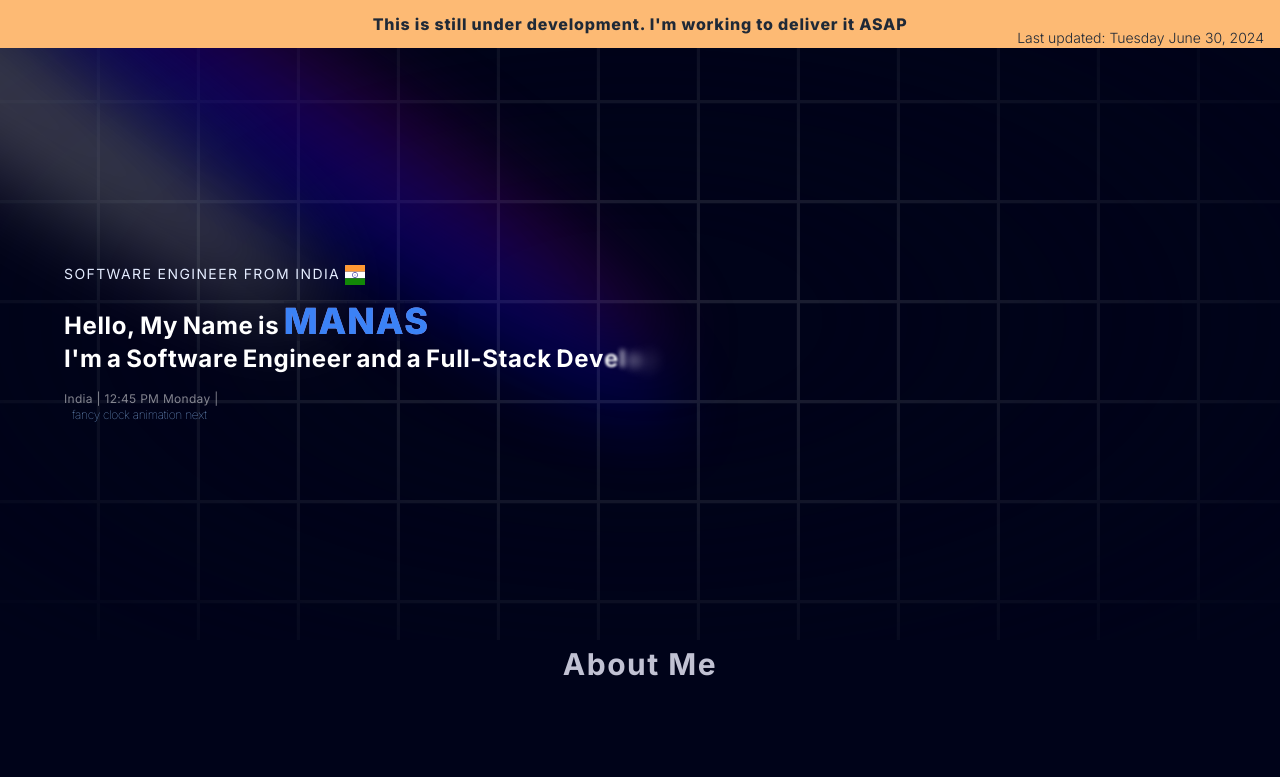
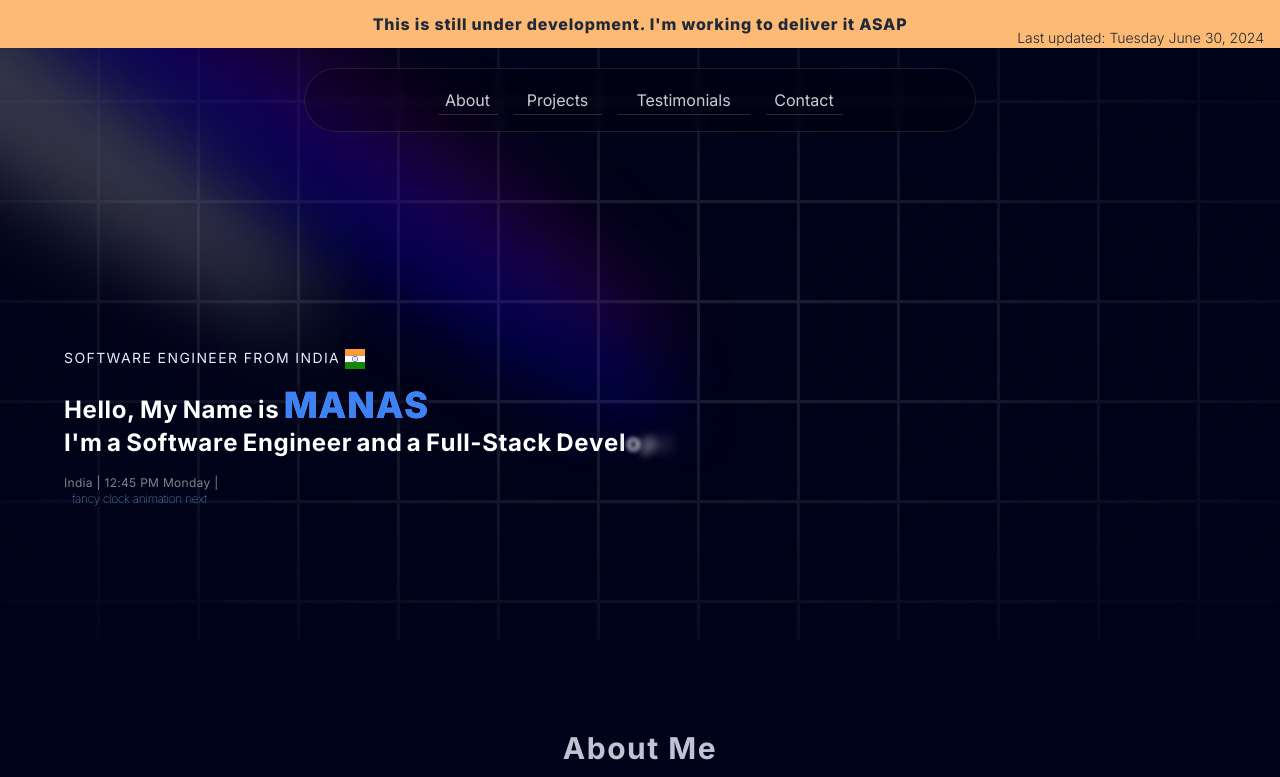
Before and after one commit to ManasSin/Portfolio, a Next.js app: page / in a window 1280 px wide. Shown: the top 777 px of the page. Built offline with nearby package versions, Linux system fonts and the light colour scheme.

Commit message:
:art: FEAT: Add NavbarSlef component and update page layout
This commit adds the NavbarSlef component to the UI components folder and updates the page layout in the Home component.

```diff
--- a/src/app/page.tsx
+++ b/src/app/page.tsx
@@ -1,12 +1,16 @@
 import Banner from "@/components/Banner";
 import Grid from "@/components/Grid";
 import Hero from "@/components/Hero";
+import { Navbar } from "@/components/ui/Navbar";
+import NavbarSlef from "@/components/ui/NavbarSlef";
 import Image from "next/image";
 
 export default function Home() {
   return (
     <>
       <Banner />
+      {/* <Navbar className="" /> */}
+      <NavbarSlef />
       <main className="flex flex-col items-center justify-start overflow-hidden mx-auto sm:px-10 px-5  dark:bg-black-100">
         <div className="max-w-6xl w-full">
           <Hero />
--- /dev/null
+++ b/src/components/ui/Navbar.tsx
@@ -0,0 +1,61 @@
+"use client";
+import React, { useState } from "react";
+import { motion } from "framer-motion";
+import { HoveredLink, Menu, MenuItem, ProductItem } from "../ui/navbar-menu";
+import { cn } from "@/lib/utils";
+
+export function Navbar({ className }: { className?: string }) {
+  const [active, setActive] = useState<string | null>(null);
+  return (
+    <motion.div
+      className={cn("fixed top-10 inset-x-0 max-w-xl mx-auto z-50", className)}
+    >
+      <Menu setActive={setActive}>
+        <MenuItem setActive={setActive} active={active} item="Services">
+          <div className="flex flex-col space-y-4 text-sm">
+            <HoveredLink href="/web-dev">Web Development</HoveredLink>
+            <HoveredLink href="/interface-design">Interface Design</HoveredLink>
+            <HoveredLink href="/seo">Search Engine Optimization</HoveredLink>
+            <HoveredLink href="/branding">Branding</HoveredLink>
+          </div>
+        </MenuItem>
+        <MenuItem setActive={setActive} active={active} item="Products">
+          <div className="  text-sm grid grid-cols-2 gap-10 p-4">
+            <ProductItem
+              title="Algochurn"
+              href="https://algochurn.com"
+              src="https://assets.aceternity.com/demos/algochurn.webp"
+              description="Prepare for tech interviews like never before."
+            />
+            <ProductItem
+              title="Tailwind Master Kit"
+              href="https://tailwindmasterkit.com"
+              src="https://assets.aceternity.com/demos/tailwindmasterkit.webp"
+              description="Production ready Tailwind css components for your next project"
+            />
+            <ProductItem
+              title="Moonbeam"
+              href="https://gomoonbeam.com"
+              src="https://assets.aceternity.com/demos/Screenshot+2024-02-21+at+11.51.31%E2%80%AFPM.png"
+              description="Never write from scratch again. Go from idea to blog in minutes."
+            />
+            <ProductItem
+              title="Rogue"
+              href="https://userogue.com"
+              src="https://assets.aceternity.com/demos/Screenshot+2024-02-21+at+11.47.07%E2%80%AFPM.png"
+              description="Respond to government RFPs, RFIs and RFQs 10x faster using AI"
+            />
+          </div>
+        </MenuItem>
+        <MenuItem setActive={setActive} active={active} item="Pricing">
+          <div className="flex flex-col space-y-4 text-sm">
+            <HoveredLink href="/hobby">Hobby</HoveredLink>
+            <HoveredLink href="/individual">Individual</HoveredLink>
+            <HoveredLink href="/team">Team</HoveredLink>
+            <HoveredLink href="/enterprise">Enterprise</HoveredLink>
+          </div>
+        </MenuItem>
+      </Menu>
+    </motion.div>
+  );
+}
--- /dev/null
+++ b/src/components/ui/NavbarSlef.tsx
@@ -0,0 +1,107 @@
+"use client";
+
+import { navItems } from "@/data";
+import {
+  motion,
+  MotionValue,
+  useMotionValue,
+  useSpring,
+  useTransform,
+} from "framer-motion";
+import { useRef } from "react";
+
+type Props = {};
+
+function NavbarSlef({}: Props) {
+  return (
+    <nav className="w-[90vw] sm:max-w-2xl  md:w-full mx-auto dark:bg-black/20 backdrop-blur-sm overflow-visible border border-black/[0.2] dark:border-white/[0.1] z-40  min-h-[4rem] h-full rounded-full sticky top-10 mt-5 flex items-center justify-center">
+      <NavMenu />
+    </nav>
+  );
+}
+
+function NavMenu() {
+  let mouseX = useMotionValue(Infinity);
+
+  return (
+    <div
+      onMouseEnter={(e) => {
+        // console.log(e.pageX);
+        mouseX.set(e.pageX);
+      }}
+      onMouseLeave={() => mouseX.set(Infinity)}
+      className="absolute z-50 flex flex-row items-center justify-center space-x-4 w-full sm:w-[70%] h-full px-3 mx-auto "
+    >
+      {navItems.map((item) => (
+        <NavMenuItems
+          mouseX={mouseX}
+          key={item.name}
+          name={item.name}
+          link={item.link}
+        />
+      ))}
+    </div>
+  );
+}
+
+function NavMenuItems({
+  mouseX,
+  name,
+  link,
+}: {
+  mouseX: MotionValue;
+  name: string;
+  link: string;
+}) {
+  let widthAccordingToLetters = name.split("").length * 11;
+  if (widthAccordingToLetters < 60) widthAccordingToLetters = 60;
+  let ref = useRef<HTMLAnchorElement>(null);
+  const distance = useTransform(mouseX, (val) => {
+    let bounds = ref?.current?.getBoundingClientRect() ?? {
+      x: 0,
+      width: 0,
+    };
+
+    // console.log(bounds.width, bounds.x);
+    return val - bounds.x - bounds.width / 2;
+  });
+  let widthSync = useTransform(
+    distance,
+    [-200, 0, 200],
+    [widthAccordingToLetters, 110, widthAccordingToLetters]
+  );
+  let widthSyncSpan = useTransform(
+    distance,
+    [-200, 0, 200],
+    [
+      widthAccordingToLetters,
+      100 > widthAccordingToLetters ? 100 : widthAccordingToLetters + 10,
+      widthAccordingToLetters,
+    ]
+  );
+  let width = useSpring(widthSync, { mass: 0.3, stiffness: 200, damping: 15 });
+  let widhtSpan = useSpring(widthSyncSpan, {
+    mass: 0.3,
+    stiffness: 200,
+    damping: 15,
+  });
+
+  return (
+    <motion.a
+      ref={ref}
+      className="flex flex-row items-center group justify-center px-2 w-full h-full text-white/80  truncate rounded-full hover:text-white"
+      style={{ width }}
+      href={link}
+      target="_blank"
+      rel="noopener noreferrer"
+    >
+      <motion.span
+        className="h-[1px] bg-white-200/20 group-hover:bg-white/35 absolute bottom-4 mx-2"
+        style={{ width: widhtSpan }}
+      ></motion.span>
+      {name}
+    </motion.a>
+  );
+}
+
+export default NavbarSlef;
--- /dev/null
+++ b/src/components/ui/navbar-menu.tsx
@@ -0,0 +1,122 @@
+"use client";
+import React from "react";
+import { motion } from "framer-motion";
+import Link from "next/link";
+import Image from "next/image";
+
+const transition = {
+  type: "spring",
+  mass: 0.5,
+  damping: 11.5,
+  stiffness: 100,
+  restDelta: 0.001,
+  restSpeed: 0.001,
+};
+
+export const MenuItem = ({
+  setActive,
+  active,
+  item,
+  children,
+}: {
+  setActive: (item: string) => void;
+  active: string | null;
+  item: string;
+  children?: React.ReactNode;
+}) => {
+  return (
+    <div onMouseEnter={() => setActive(item)} className="relative ">
+      <motion.p
+        transition={{ duration: 0.3 }}
+        className="cursor-pointer text-black hover:opacity-[0.9] dark:text-white"
+      >
+        {item}
+      </motion.p>
+      {active !== null && (
+        <motion.div
+          initial={{ opacity: 0, scale: 0.85, y: 10 }}
+          animate={{ opacity: 1, scale: 1, y: 0 }}
+          transition={transition}
+        >
+          {active === item && (
+            <div className="absolute top-[calc(100%_+_1.2rem)] left-1/2 transform -translate-x-1/2 pt-4">
+              <motion.div
+                transition={transition}
+                layoutId="active" // layoutId ensures smooth animation
+                className="bg-white dark:bg-black-100/80 backdrop-blur-md
+                 rounded-2xl overflow-hidden border border-black/[0.2] dark:border-white/[0.2] shadow-xl"
+              >
+                <motion.div
+                  layout // layout ensures smooth animation
+                  className="w-max h-full p-4"
+                >
+                  {children}
+                </motion.div>
+              </motion.div>
+            </div>
+          )}
+        </motion.div>
+      )}
+    </div>
+  );
+};
+
+export const Menu = ({
+  setActive,
+  children,
+}: {
+  setActive: (item: string | null) => void;
+  children: React.ReactNode;
+}) => {
+  return (
+    <nav
+      onMouseLeave={() => setActive(null)} // resets the state
+      className="relative rounded-full border border-transparent dark:bg-black-100/40 backdrop-blur-md dark:border-white/[0.2] bg-white shadow-input flex justify-center space-x-4 px-8 py-4 "
+    >
+      {children}
+    </nav>
+  );
+};
+
+export const ProductItem = ({
+  title,
+  description,
+  href,
+  src,
+}: {
+  title: string;
+  description: string;
+  href: string;
+  src: string;
+}) => {
+  return (
+    <Link href={href} className="flex space-x-2">
+      <Image
+        src={src}
+        width={140}
+        height={70}
+        alt={title}
+        className="flex-shrink-0 rounded-md shadow-2xl"
+      />
+      <div>
+        <h4 className="text-xl font-bold mb-1 text-black dark:text-white">
+          {title}
+        </h4>
+        <p className="text-neutral-700 text-sm max-w-[10rem] dark:text-neutral-300">
+          {description}
+        </p>
+      </div>
+    </Link>
+  );
+};
+
+export const HoveredLink = ({ children, ...rest }: any) => {
+  return (
+    <Link
+      {...rest}
+      className="text-neutral-700 dark:text-neutral-200 hover:text-black "
+    >
+      {children}
+    </Link>
+  );
+};
```
